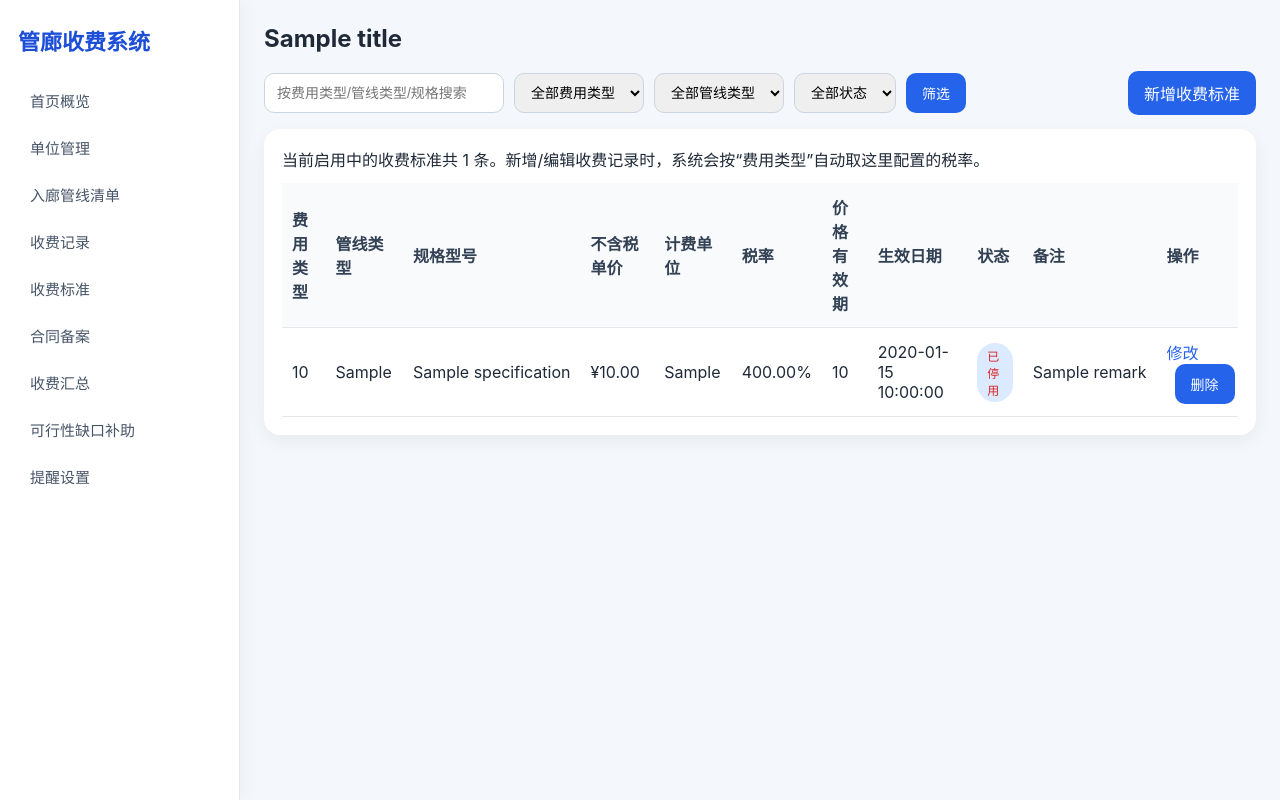
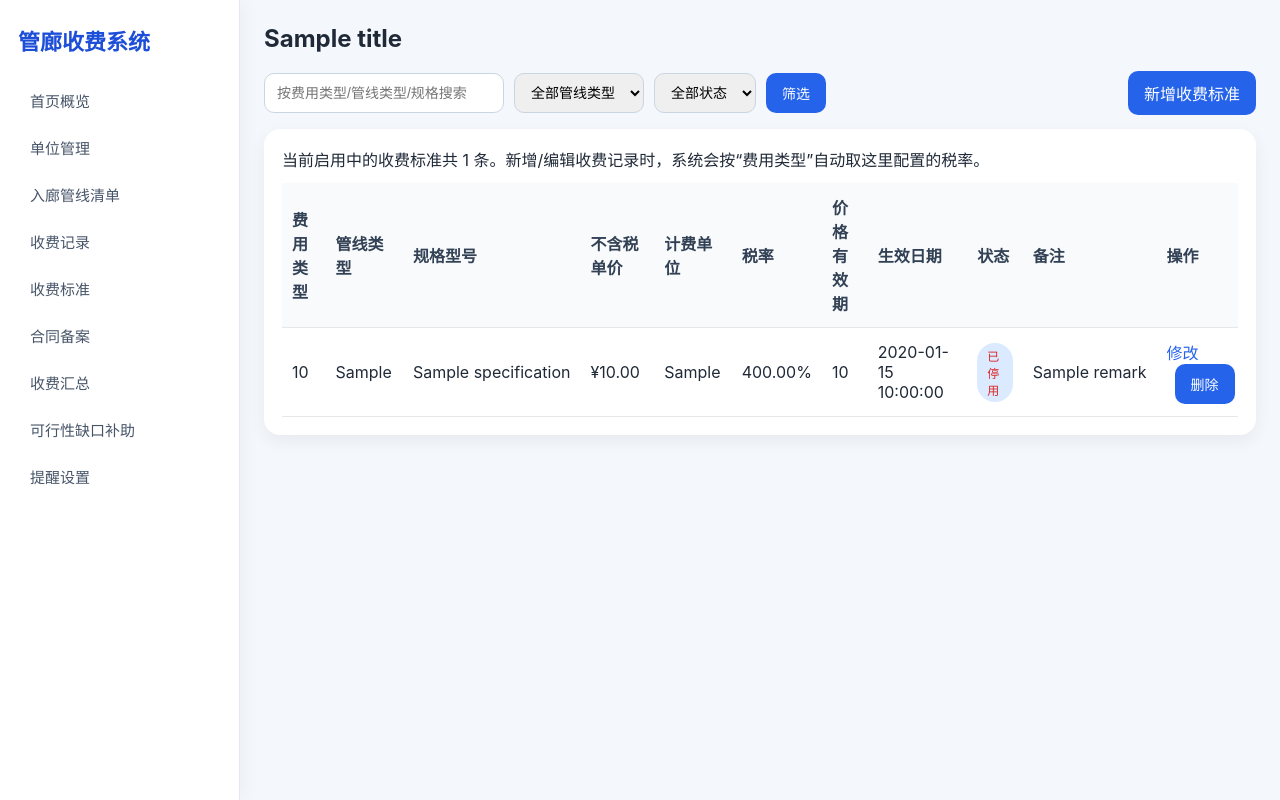
Before and after one commit to lutqhysky/utility-corridor-fee-manager, a Python web app: template app/templates/fee_standards/list.html in a window 1280 px wide. Run offline with Jinja, Linux system fonts and the light colour scheme; the template is opened without the code that fills it: most values are stand-ins (such as "Sample title", 1, 10 or a date in 2020).

Commit message:
收费标准页：移除“全部费用类型”筛选下拉框

```diff
--- a/app/templates/fee_standards/list.html
+++ b/app/templates/fee_standards/list.html
@@ -3,12 +3,6 @@
 <div class="toolbar">
     <form method="get" class="inline-form">
         <input type="text" name="keyword" placeholder="按费用类型/管线类型/规格搜索" value="{{ keyword or '' }}" style="width:240px;">
-        <select name="fee_type">
-            <option value="">全部费用类型</option>
-            {% for opt in fee_type_options %}
-            <option value="{{ opt }}" {% if selected_fee_type == opt %}selected{% endif %}>{{ opt }}</option>
-            {% endfor %}
-        </select>
         <select name="pipeline_type">
             <option value="">全部管线类型</option>
             {% for opt in pipeline_type_options %}
```
